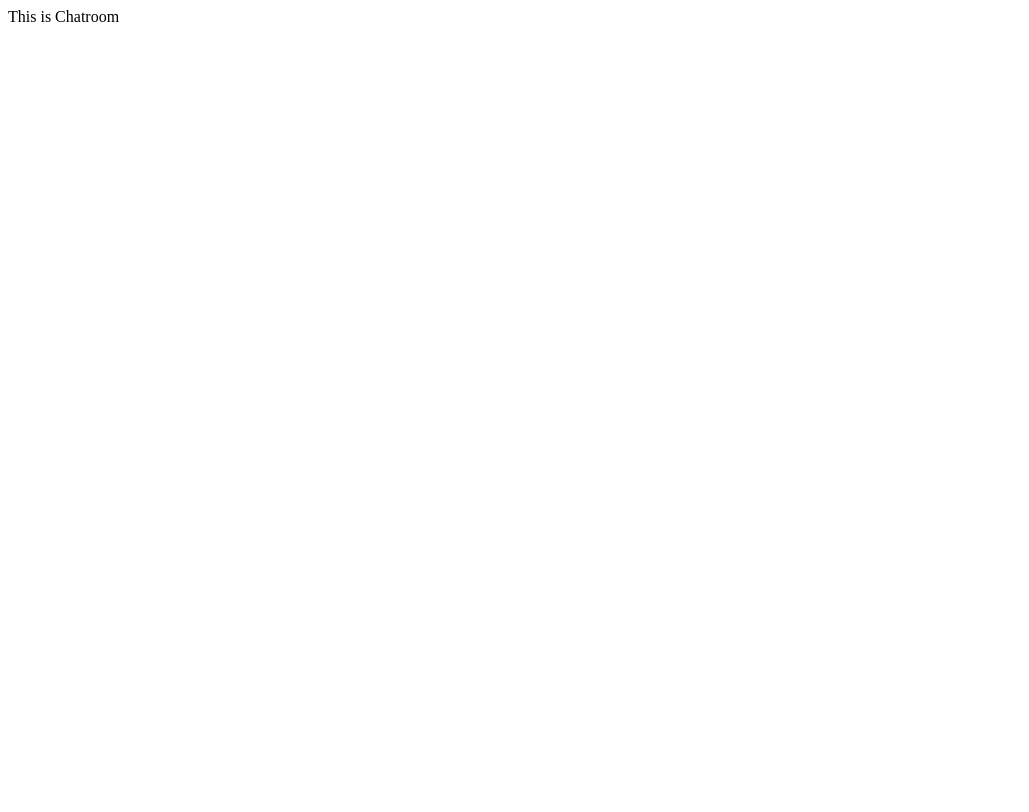
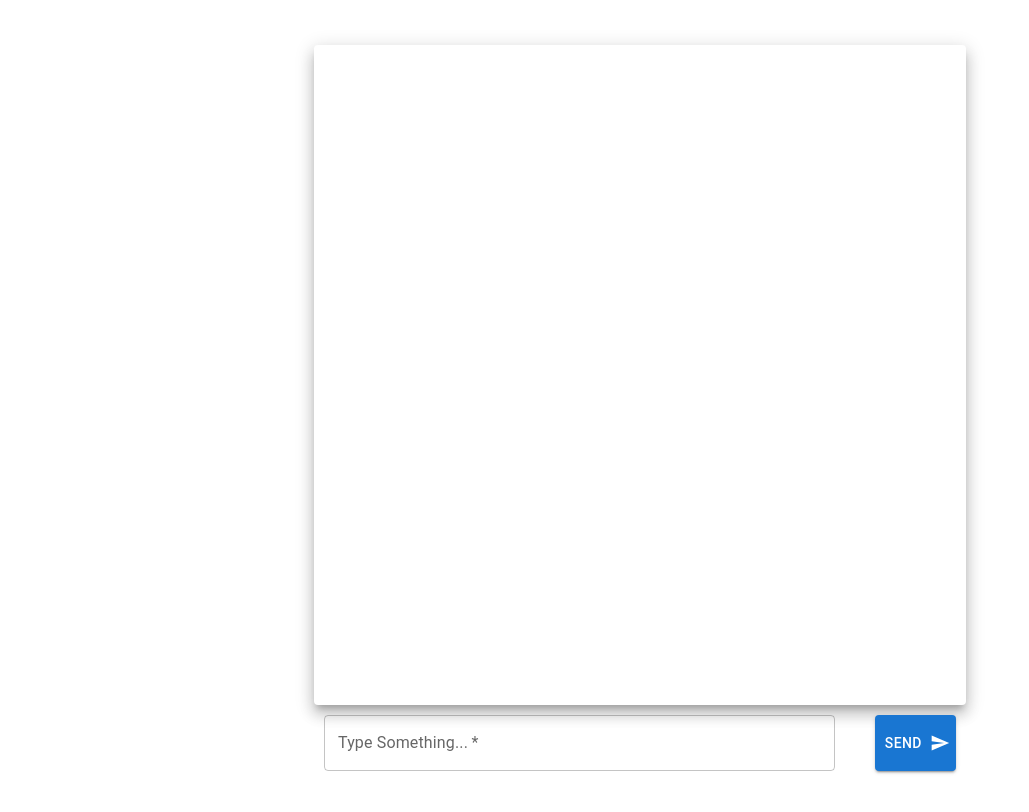
Before and after one commit to Alen-QK/react-chatgpt, a React (Create React App) app: page /chatroom in a window 1280 px wide. Shown: the top 812 px of the page, without its empty margins (0-1029 px from the left). Built offline with nearby package versions, Linux system fonts and the light colour scheme.

Commit message:
create chatroom

```diff
--- a/package.json
+++ b/package.json
@@ -21,6 +21,7 @@
     "react-redux": "^8.0.5",
     "react-router-dom": "^6.9.0",
     "react-scripts": "5.0.1",
+    "react-uuid": "^2.0.0",
     "sort-by": "^1.2.0",
     "styled-components": "^5.3.8",
     "web-vitals": "^2.1.4"
--- a/src/App.js
+++ b/src/App.js
@@ -6,7 +6,9 @@ import ChatRoom from "./pages/ChatRoom";
 
 function App() {
     return (
-        <div>
+        <div style={{
+            height: "100vh"
+        }}>
             <BrowserRouter>
                 <Routes>
                     <Route path={'/'} element={<LoginIdx/>}></Route>
--- a/src/constants/cons.js
+++ b/src/constants/cons.js
@@ -1,2 +1,4 @@
 export const LOGIN = 'LOGIN';
 export const LOGOUT = 'LOGOUT';
+export const INIT_MESSAGE = 'INIT_MESSAGE';
+export const ADD_MESSAGE = 'ADD_MESSAGE';
--- a/src/pages/ChatRoom/Chat.jsx
+++ b/src/pages/ChatRoom/Chat.jsx
@@ -1,10 +1,39 @@
 import React from 'react';
+import Mes from "./Mes";
+import {useSelector} from "react-redux";
+import {Box, Grid, Paper} from "@mui/material";
+import ChatInputForm from "./ChatInputForm";
 
 const Chat = () => {
+    let chatHistory = useSelector(state => state.chatInfo);
+
     return (
-        <div>
-            This is Chatroom
-        </div>
+        <Grid container
+              direction="column"
+              justifyContent="center"
+              alignItems="center"
+              sx={{
+                  width: '100%',
+                  height: '100%',
+              }}>
+            <Paper elevation={10} sx={{
+                display: 'flex',
+                width: '50%',
+                height: '80%',
+                flexDirection: 'column',
+                padding: '10px',
+                maxHeight: '80%',
+                overflow: 'auto'
+            }}>
+                {
+                    chatHistory.map((item) => {
+                        return <Mes key={item.id} role={item.role} message={item.content}/>
+                    })
+                }
+            </Paper>
+
+            <ChatInputForm/>
+        </Grid>
     )
 }
 
--- /dev/null
+++ b/src/pages/ChatRoom/ChatInputForm.jsx
@@ -0,0 +1,84 @@
+import React, {useState} from 'react';
+import {Box, Button, FormControl, TextField} from "@mui/material";
+import SendIcon from '@mui/icons-material/Send';
+import {useDispatch, useSelector} from "react-redux";
+import axios from "axios";
+import uuid from "react-uuid";
+import {ADD_MESSAGE} from "../../constants/cons";
+
+const ChatInputForm = () => {
+    let [text, setText] = useState('');
+    let chatHistory = useSelector(state => state.chatInfo);
+    let userid = useSelector(state => state.userInfo).id;
+    let PORT = process.env.REACT_APP_PORT;
+    let dispatch = useDispatch();
+
+    const handleChange = (event) => {
+        setText(event.target.value);
+    };
+
+    const handleSubmit = (event) => {
+        event.preventDefault();
+
+        setText('');
+
+        const newText = {
+            role: 'user',
+            content: text,
+            id: uuid()
+        };
+
+        const userAction = {
+            type: ADD_MESSAGE,
+            payload: newText
+        };
+
+        dispatch(userAction);
+
+        chatHistory.push(newText);
+
+        const postBody = {
+            id: userid,
+            data: chatHistory
+        };
+
+        axios.post(`http://localhost:${PORT}/api.chatgpt`, postBody)
+            .then((response) => {
+                let newChat = response.data.data;
+
+                newChat = {
+                    ...newChat,
+                    id: uuid()
+                };
+
+                const gptAction = {
+                    type: ADD_MESSAGE,
+                    payload: newChat
+                };
+
+                dispatch(gptAction);
+            })
+    }
+
+    return (
+        <Box style={{
+            marginTop: '10px',
+            width: '50%'
+        }}>
+            <form onSubmit={handleSubmit}>
+                <FormControl style={{
+                    display: 'flex',
+                    flexDirection: 'row',
+                    justifyContent: 'space-between'
+                }}>
+                    <TextField label={'Type Something...'} placeholder={'Write what you want to chat...'} required={true} fullWidth={true} onChange={handleChange} value={text}></TextField>
+                    <Button variant="contained" endIcon={<SendIcon />} sx={{marginLeft: 5}} type={'submit'}>
+                        Send
+                    </Button>
+                </FormControl>
+            </form>
+        </Box>
+    )
+}
+
+export default ChatInputForm
--- /dev/null
+++ b/src/pages/ChatRoom/Mes.jsx
@@ -0,0 +1,29 @@
+import React from 'react';
+import {Paper} from "@mui/material";
+
+const Mes = (props) => {
+    const role = props.role;
+    const message = props.message;
+    let MesStyle = role === 'user' ? {
+        padding: '10px',
+        maxWidth: '250px',
+        borderRadius: '30px',
+        backgroundColor: '#4985f5',
+        color: 'white',
+        alignSelf: 'flex-end'
+    } : {
+        padding: '10px',
+        maxWidth: '250px',
+        borderRadius: '30px',
+        backgroundColor: '#d9d9d9',
+        color: 'black',
+    }
+
+    return (
+        <Paper elevation={10} style={MesStyle}>
+            {message}
+        </Paper>
+    )
+}
+
+export default Mes
--- a/src/pages/UserLS/Login.jsx
+++ b/src/pages/UserLS/Login.jsx
@@ -6,7 +6,8 @@ import {useDispatch} from "react-redux";
 import {useNavigate} from "react-router-dom";
 
 import {UtB, BtU} from '../../tools/B64';
-import {LOGIN} from "../../constants/cons";
+import {LOGIN, INIT_MESSAGE} from "../../constants/cons";
+import uuid from "react-uuid";
 
 const Login = () => {
     let [l_s, setLS] = useState(true);
@@ -66,12 +67,42 @@ const Login = () => {
                             alert(response.data.data)
                         }
                         else {
-                            const action = {
-                                type: LOGIN,
-                                payload: {id: data.id, name: data.name}
-                            };
+                            let chatHistory = new Array();
+                            const getdata = {id: data.id}
 
-                            dispatch(action);
+                            // 调取数据库中已经存在的当前用户的聊天记录
+                            axios.post(`http://localhost:${PORT}/api.gethis`, getdata)
+                                .then((r) => {
+                                    if (r.status !== 200) {
+                                        console.log('Error');
+                                    } else {
+                                        if (r.data.code !== 200) {
+                                            console.log('Select Error.');
+                                        } else {
+                                            chatHistory = r.data.data.map((item) => {
+                                                return {
+                                                    ...item,
+                                                    id: uuid()
+                                                }
+                                            });
+                                            // 记录当前用户username和userid
+                                            const loginAction = {
+                                                type: LOGIN,
+                                                payload: {id: data.id, name: data.name}
+                                            };
+
+                                            dispatch(loginAction);
+                                            // 初始化已经存在的当前用户的聊天记录
+                                            const initAction = {
+                                                type: INIT_MESSAGE,
+                                                payload: chatHistory
+                                            };
+
+                                            dispatch(initAction);
+                                        }
+                                    }
+                                })
+
                             navigate('/chatroom');
                         }
                     }
--- /dev/null
+++ b/src/reducers/ChatReducer.js
@@ -0,0 +1,26 @@
+import {INIT_MESSAGE, ADD_MESSAGE} from "../constants/cons";
+
+const initState = [];
+
+function ChatReducer(state= initState, action) {
+    const {type, payload} = action;
+
+    switch (type) {
+        case INIT_MESSAGE: {
+            state = payload;
+
+            return state
+        }
+
+        case ADD_MESSAGE: {
+
+            return [
+                ...state,
+                payload
+            ]
+        }
+    }
+    return state
+}
+
+export default ChatReducer
--- a/src/reducers/index.js
+++ b/src/reducers/index.js
@@ -1,5 +1,7 @@
 import { combineReducers } from '@reduxjs/toolkit'
 import UserReducer from "./UserReducer";
+import ChatReducer from "./ChatReducer";
 export const reducers = combineReducers({
-    userInfo: UserReducer
+    userInfo: UserReducer,
+    chatInfo: ChatReducer
 })
```
Also changed, not shown: 1 other file (tests, documents, lock files or other folders).
